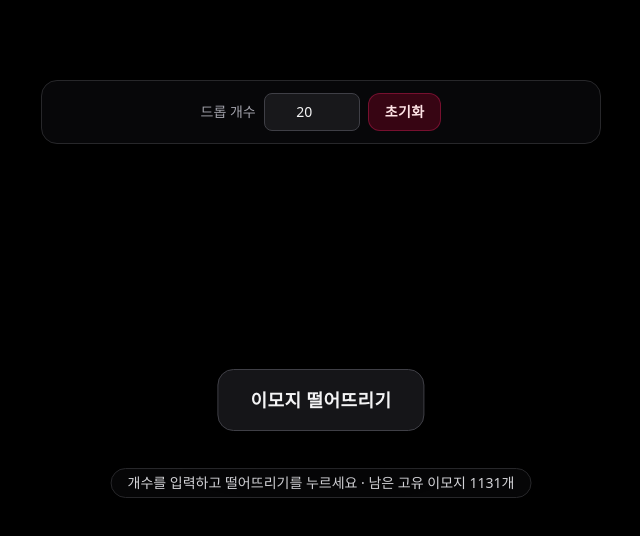
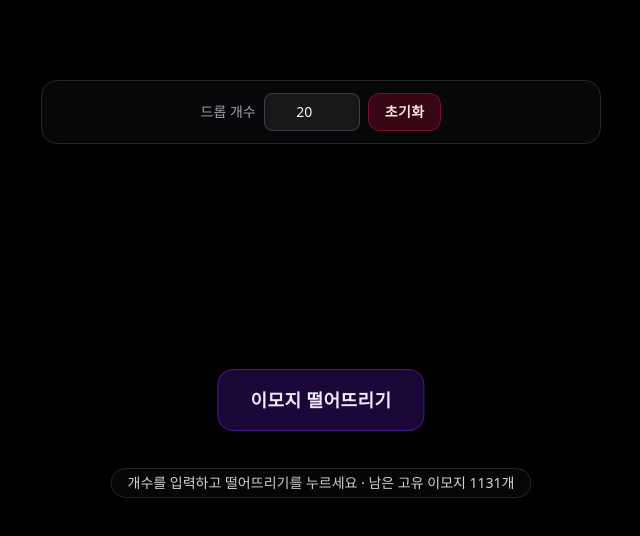
Before and after one commit to jjunhaa0211/ACC, a website: page index.html in a window 1280 px wide. Shown: the whole page, without its empty margins (319-959 px from the left). Drawn offline with nearby package versions, Linux system fonts and the light colour scheme.

Commit message:
style: tint drop button with subtle purple

```diff
--- a/index.html
+++ b/index.html
@@ -59,7 +59,7 @@
       <button
         id="dropButton"
         type="button"
-        class="absolute left-1/2 top-1/2 z-40 -translate-x-1/2 -translate-y-1/2 rounded-2xl border border-zinc-700 bg-zinc-900/90 px-8 py-4 text-lg font-semibold tracking-wide text-zinc-100 shadow-[0_18px_44px_rgba(0,0,0,0.45)] transition hover:-translate-y-[52%] hover:border-cyan-400 hover:bg-zinc-800 focus-visible:outline-none focus-visible:ring-2 focus-visible:ring-cyan-400 active:translate-y-[-49%]"
+        class="absolute left-1/2 top-1/2 z-40 -translate-x-1/2 -translate-y-1/2 rounded-2xl border border-violet-800/70 bg-violet-950/55 px-8 py-4 text-lg font-semibold tracking-wide text-violet-100 shadow-[0_18px_44px_rgba(0,0,0,0.45)] transition hover:-translate-y-[52%] hover:border-violet-400 hover:bg-violet-900/70 focus-visible:outline-none focus-visible:ring-2 focus-visible:ring-violet-400 active:translate-y-[-49%]"
       >
         이모지 떨어뜨리기
       </button>
```
